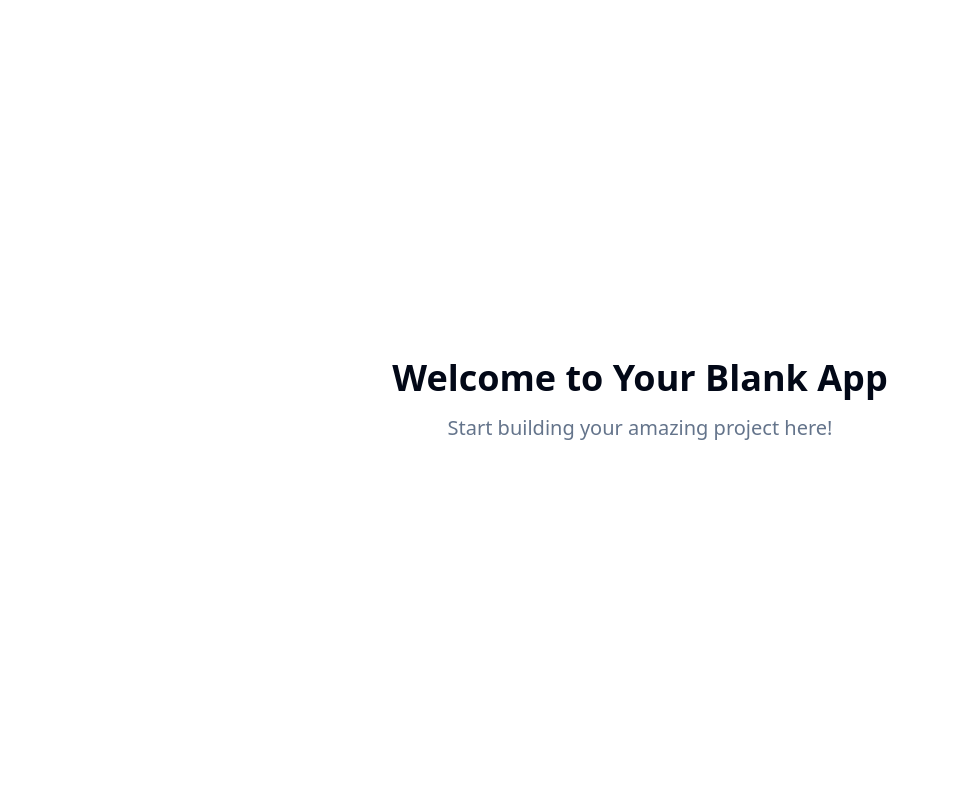
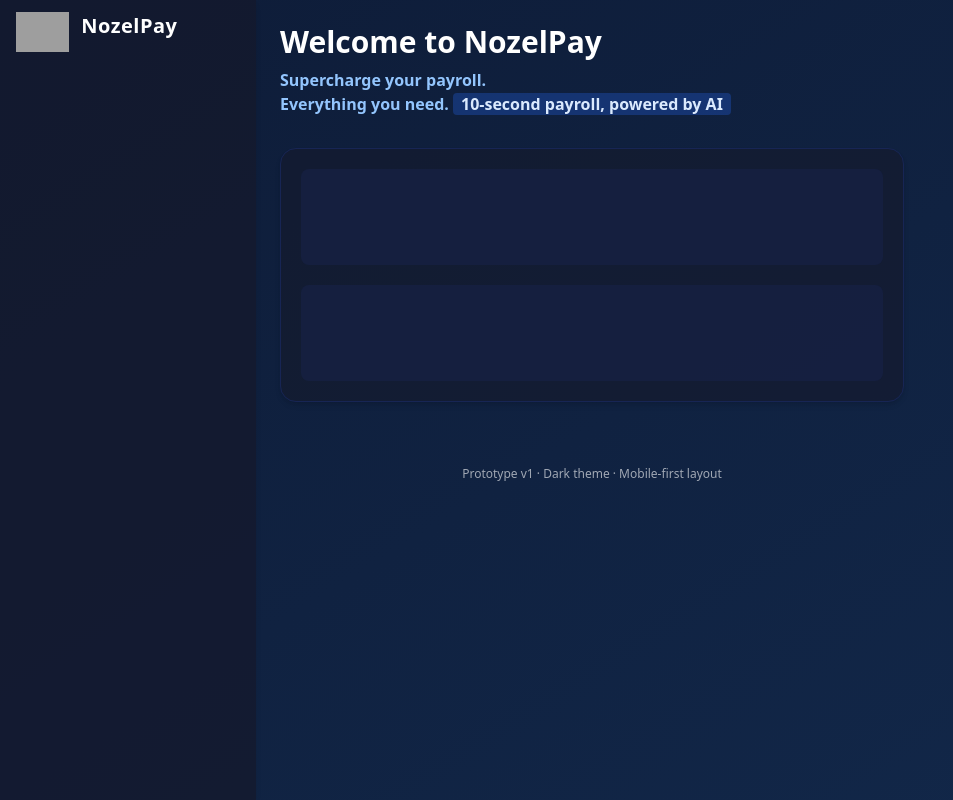
Before and after one commit to glittersenate/Nozel, a React (Vite) app: page / in a window 1280 px wide. Shown: the whole page, without its empty margins (0-953 px from the left). Built offline with nearby package versions, Linux system fonts and the light colour scheme; grey boxes are pictures that could not be loaded.

Commit message:
Fix: Display initial dashboard content
The initial dashboard content was not rendering. This commit addresses the issue.

```diff
--- a/src/pages/Index.tsx
+++ b/src/pages/Index.tsx
@@ -1,12 +1,32 @@
-// Update this page (the content is just a fallback if you fail to update the page)
+
+import React from "react";
 
 const Index = () => {
   return (
-    <div className="min-h-screen flex items-center justify-center bg-background">
-      <div className="text-center">
-        <h1 className="text-4xl font-bold mb-4">Welcome to Your Blank App</h1>
-        <p className="text-xl text-muted-foreground">Start building your amazing project here!</p>
-      </div>
+    <div className="min-h-screen bg-gradient-to-br from-[#0e1c38] to-[#12284a] text-white flex flex-col">
+      {/* Sidebar Placeholder */}
+      <aside className="w-full sm:w-64 bg-[#141a2e]/80 shadow-md mb-4 sm:mb-0 sm:min-h-screen sm:fixed sm:left-0 flex items-center sm:items-start px-4 py-3 z-10">
+        {/* Replace '/your-logo.svg' with the uploaded logo filename */}
+        <img
+          src="/your-logo.svg"
+          alt="NozelPay Logo"
+          className="h-10 w-auto sm:mb-4"
+        />
+        <span className="ml-3 font-bold text-xl tracking-wide hidden sm:inline">NozelPay</span>
+      </aside>
+
+      {/* Main dashboard content */}
+      <main className="flex-1 flex flex-col sm:ml-64 p-6 max-w-2xl mx-auto w-full">
+        <h1 className="text-2xl sm:text-3xl font-extrabold mb-2">Welcome to NozelPay</h1>
+        <div className="text-blue-300 mb-8 font-semibold">Supercharge your payroll.<br />Everything you need. <span className="bg-blue-600/30 px-2 rounded text-blue-100">10-second payroll, powered by AI</span></div>
+        <div className="rounded-2xl bg-[#141a2e]/70 border border-blue-950 shadow-md p-5 flex flex-col gap-3 mb-4">
+          {/* Dashboard grid scaffolding */}
+          <div className="animate-pulse rounded-lg h-24 w-full bg-[#1a2550]/60 mb-2" />
+          <div className="animate-pulse rounded-lg h-24 w-full bg-[#1a2550]/60" />
+        </div>
+        {/* Ready for metric cards, AI insights, payroll actions... */}
+        <div className="mt-12 text-center text-xs opacity-60">Prototype v1 · Dark theme · Mobile-first layout</div>
+      </main>
     </div>
   );
 };
```
